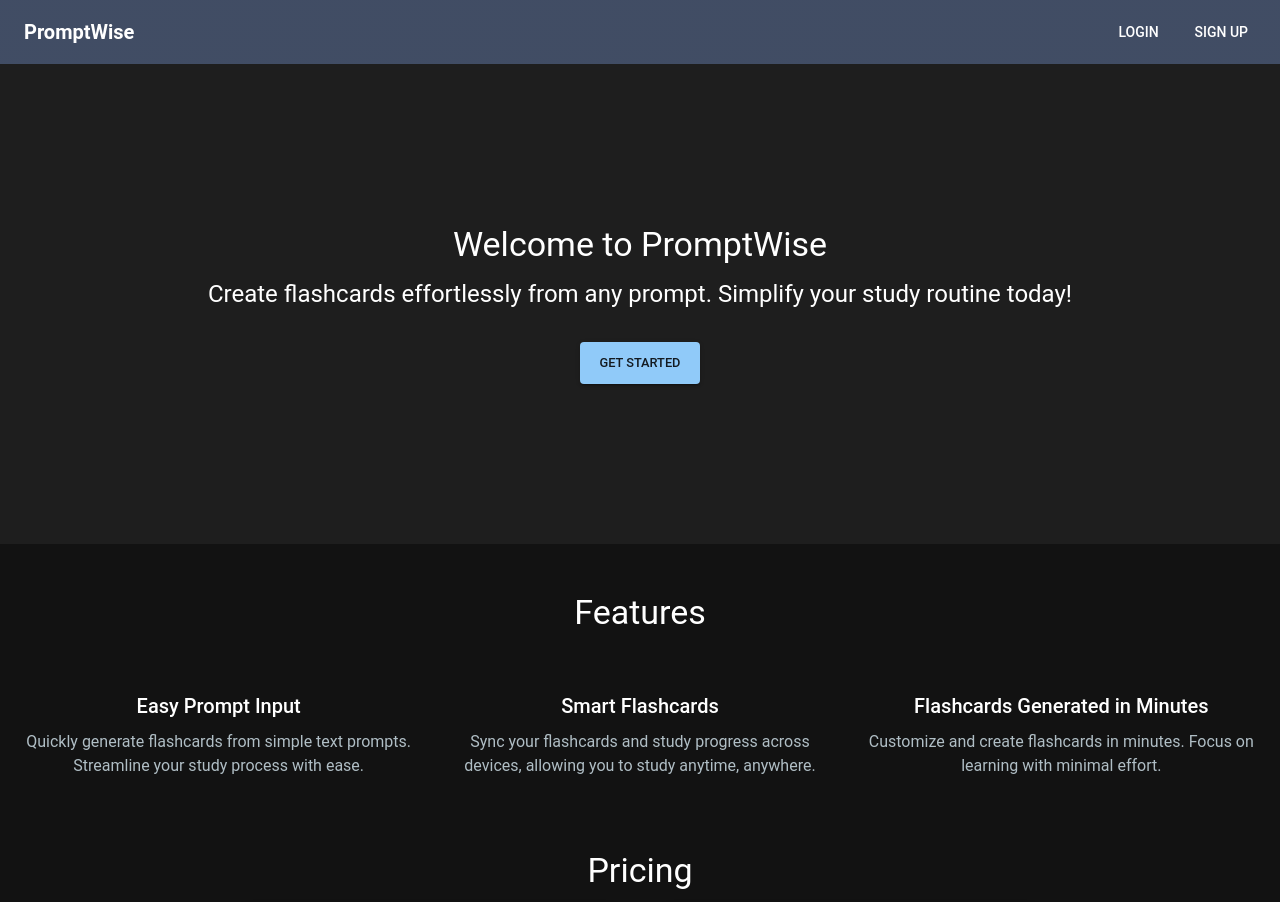
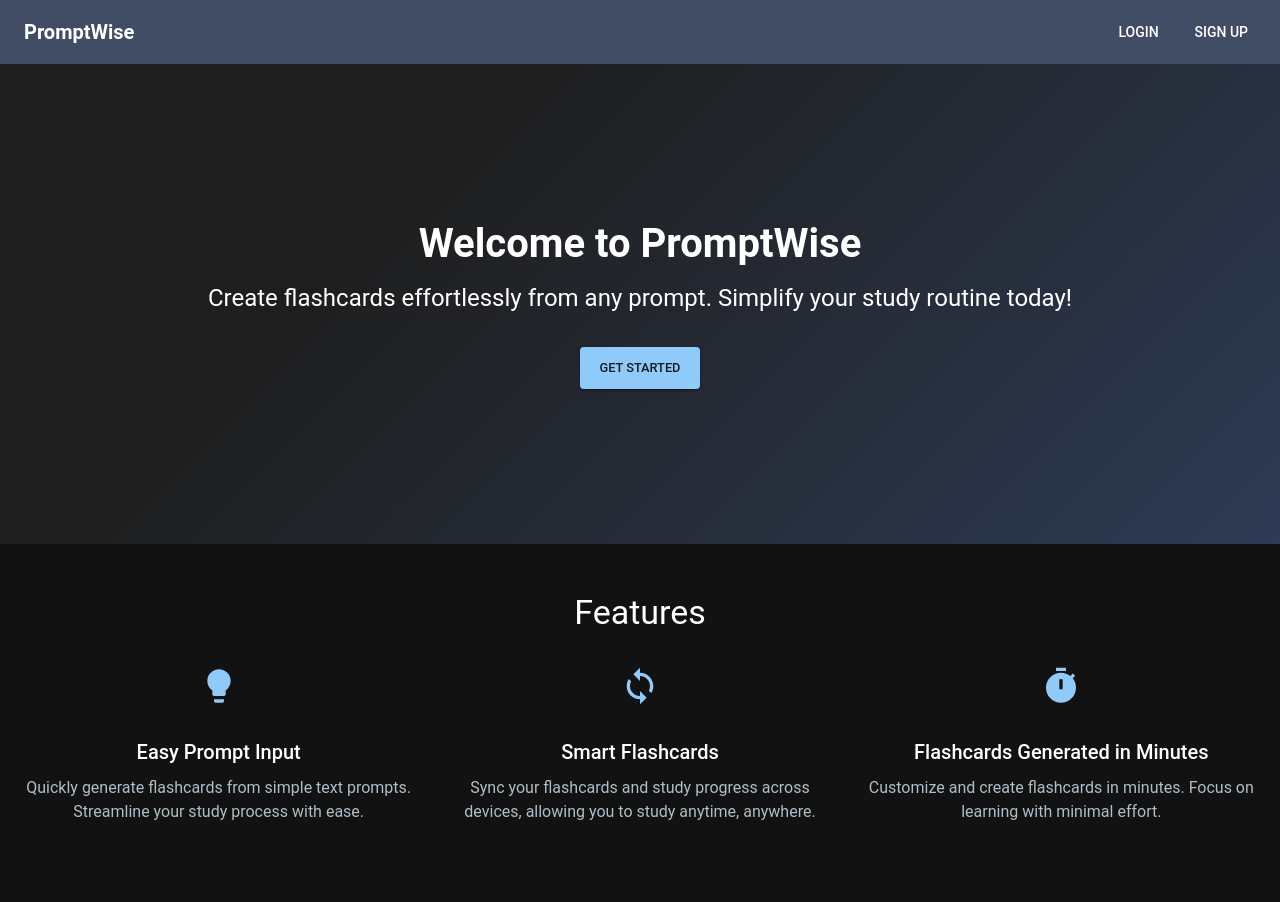
Before and after one commit to huscse/FlashCards-Saas, a Next.js app: page / in a window 1280 px wide. Shown: the top 902 px of the page. Built offline with nearby package versions, Linux system fonts and the light colour scheme; no server answers.

Commit message:
updated UI

```diff
--- a/app/page.js
+++ b/app/page.js
@@ -5,6 +5,8 @@ import { SignedIn, SignedOut, UserButton, useUser } from "@clerk/nextjs";
 import Head from "next/head";
 import { useRouter } from "next/navigation";
 import getStripe from "@/utils/get-stripe";
+import { motion } from "framer-motion";
+import { Lightbulb, Sync, Timer } from '@mui/icons-material'; // Import icons
 
 const darkTheme = createTheme({
   palette: {
@@ -83,7 +85,7 @@ export default function Home() {
         {/* Navigation Bar */}
         <AppBar position="static" sx={{ backgroundColor: "#2e3b55" }}>
           <Toolbar>
-            <Typography variant="h6" sx={{ flexGrow: 1, fontWeight: "bold" }}>
+            <Typography variant="h6" sx={{ flexGrow: 1, fontWeight: "bold" }} className="shiny-text">
               PromptWise
             </Typography>
             <SignedOut>
@@ -119,7 +121,7 @@ export default function Home() {
         <Box
           sx={{
             height: "60vh",
-            backgroundColor: "#1e1e1e",
+            background: "linear-gradient(135deg, #1e1e1e 30%, #2e3b55 100%)",
             display: "flex",
             alignItems: "center",
             justifyContent: "center",
@@ -129,12 +131,28 @@ export default function Home() {
           }}
         >
           <Box>
-            <Typography variant="h4" gutterBottom>
+            <motion.div
+              initial={{ opacity: 0, y: -50 }}
+              animate={{ opacity: 1, y: 0 }}
+              transition={{ duration: 0.8 }}
+            >
+              <Typography variant="h4" gutterBottom sx={{ fontWeight: "bold", fontSize: "2.5rem" }}>
                 Welcome to PromptWise
               </Typography>
+            </motion.div>
+            <motion.div
+              initial={{ opacity: 0, y: 50 }}
+              animate={{ opacity: 1, y: 0 }}
+              transition={{ duration: 0.8, delay: 0.3 }}
+            >
               <Typography variant="h5" sx={{ mb: 4 }}>
                 Create flashcards effortlessly from any prompt. Simplify your study routine today!
               </Typography>
+            </motion.div>
+            <motion.div
+              whileHover={{ scale: 1.05 }}
+              whileTap={{ scale: 0.95 }}
+            >
               <Button
                 variant="contained"
                 color="primary"
@@ -142,23 +160,32 @@ export default function Home() {
                   padding: "10px 20px",
                   fontSize: "0.8rem",
                   backgroundColor: "#90caf9",
-                "&:hover": { backgroundColor: "#64b5f6" },
+                  "&:hover": { backgroundColor: "#64b5f6", boxShadow: "0px 0px 15px rgba(100, 181, 246, 0.5)" },
+                  transition: "all 0.3s ease",
                 }}
                 onClick={handleGetStarted}
               >
                 Get Started
               </Button>
+            </motion.div>
           </Box>
         </Box>
 
         {/* Features Section */}
+        <motion.div
+          initial={{ opacity: 0 }}
+          whileInView={{ opacity: 1 }}
+          viewport={{ once: true }}
+          transition={{ duration: 0.5 }}
+        >
           <Box sx={{ my: 6, px: 3 }}>
             <Typography variant="h4" textAlign="center" mb={4}>
               Features
             </Typography>
             <Grid container spacing={4}>
-            <Grid item xs={12} md={4}>
+              <Grid item xs={12} sm={6} md={4}>
                 <Box textAlign="center">
+                  <Lightbulb color="primary" sx={{ fontSize: 40 }} />
                   <Typography variant="h6" mt={2} padding={1}>
                     Easy Prompt Input
                   </Typography>
@@ -168,8 +195,9 @@ export default function Home() {
                 </Box>
               </Grid>
 
-            <Grid item xs={12} md={4}>
+              <Grid item xs={12} sm={6} md={4}>
                 <Box textAlign="center">
+                  <Sync color="primary" sx={{ fontSize: 40 }} />
                   <Typography variant="h6" mt={2} padding={1}>
                     Smart Flashcards
                   </Typography>
@@ -179,8 +207,9 @@ export default function Home() {
                 </Box>
               </Grid>
 
-            <Grid item xs={12} md={4}>
+              <Grid item xs={12} sm={6} md={4}>
                 <Box textAlign="center">
+                  <Timer color="primary" sx={{ fontSize: 40 }} />
                   <Typography variant="h6" mt={2} padding={1}>
                     Flashcards Generated in Minutes
                   </Typography>
@@ -191,14 +220,21 @@ export default function Home() {
               </Grid>
             </Grid>
           </Box>
+        </motion.div>
 
         {/* Pricing Section */}
+        <motion.div
+          initial={{ opacity: 0 }}
+          whileInView={{ opacity: 1 }}
+          viewport={{ once: true }}
+          transition={{ duration: 0.5, delay: 0.2 }}
+        >
           <Box sx={{ my: 6, textAlign: "center", px: 3 }}>
             <Typography variant="h4" padding={3}>
               Pricing
             </Typography>
             <Grid container spacing={4} justifyContent="center">
-            <Grid item xs={12} md={4}>
+              <Grid item xs={12} sm={6} md={4}>
                 <Box
                   sx={{
                     p: 3,
@@ -265,9 +301,9 @@ export default function Home() {
     </Button>
                 </Box>
               </Grid>
-
             </Grid>
           </Box>
+        </motion.div>
       </Container>
     </ThemeProvider>
   );
--- a/package.json
+++ b/package.json
@@ -16,6 +16,7 @@
     "@mui/material": "^5.16.7",
     "@stripe/stripe-js": "^4.2.0",
     "firebase": "^10.12.5",
+    "framer-motion": "^11.3.28",
     "next": "14.2.5",
     "openai": "^4.0.0",
     "react": "^18",
```
Also changed, not shown: app/globals.css (line endings or trailing spaces), 1 other file (tests, documents, lock files or other folders). Lines whose indentation alone changed are shown as unchanged.
